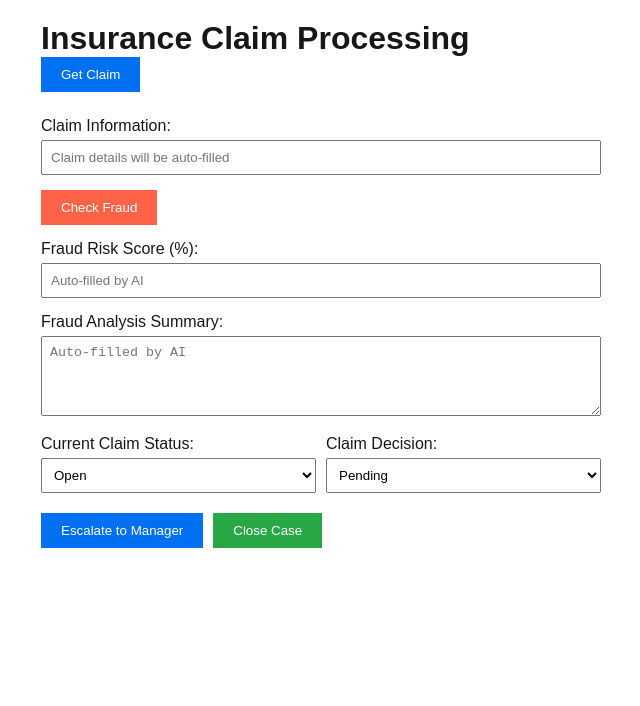
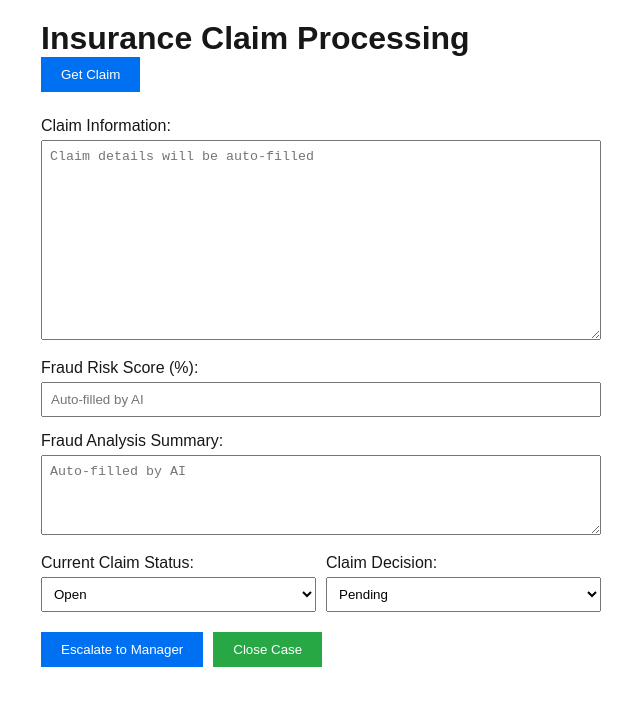
Before and after one commit to AlanDataPortfolio/ey-azure-fn-pipeline, a Next.js app in the folder webapp/: page / in a window 1280 px wide. Shown: the top 706 px of the page, without its empty margins (319-959 px from the left). Built offline with nearby package versions, Linux system fonts and the light colour scheme.

Commit message:
it gets data

```diff
--- a/webapp/pages/api/getClaim.js
+++ b/webapp/pages/api/getClaim.js
@@ -1,3 +1,5 @@
+// pages/api/getClaim.js
+
 import fs from 'fs';
 import path from 'path';
 import csv from 'csv-parser';
@@ -15,8 +17,8 @@ export default async function handler(req, res) {
     .on('end', () => {
       // Find the first claim with status "open" and outcome "pending"
       const openClaim = claims.find(claim =>
-        claim.status.toLowerCase() === 'open' &&
-        claim.outcome.toLowerCase() === 'pending'
+        claim.claimStatus && claim.claimStatus.toLowerCase() === 'open' &&
+        claim.claimOutcome && claim.claimOutcome.toLowerCase() === 'pending'
       );
 
       if (openClaim) {
--- a/webapp/pages/index.js
+++ b/webapp/pages/index.js
@@ -16,11 +16,32 @@ export default function Home() {
       const data = await response.json();
       if (response.ok) {
         // Populate the form with the fetched data
-        setClaimDetails(JSON.stringify(data));
-        setFraudScore(data.fraudProbability || 'N/A');
-        setFraudEvaluation(data.fraudDescription || 'N/A');
-        setClaimStatus(data.status || 'open');
-        setClaimOutcome(data.outcome || 'pending');
+        setClaimDetails(
+          `ClaimID: ${data.ClaimID}\n` +
+          `Time as Customer: ${data.timeAsCustomer}\n` +
+          `Driver Age: ${data.driverAge}\n` +
+          `Insurance Access: ${data.insuranceAccess}\n` +
+          `Insurance Premium: ${data.insurancePremium}\n` +
+          `Driver Gender: ${data.driverGender}\n` +
+          `Education Level: ${data.educationLevel}\n` +
+          `Accident Type: ${data.accidentType}\n` +
+          `Incident Severity: ${data.incidentSeverity}\n` +
+          `Authorities Involved: ${data.authoritiesInvolved}\n` +
+          `Incident Time: ${data.incidentTime}\n` +
+          `Num Vehicles Involved: ${data.numVehiclesInvolved}\n` +
+          `Num Bodily Injuries: ${data.numBodilyInjuries}\n` +
+          `Police Report: ${data.policeReportBool}\n` +
+          `Total Claim Amount: ${data.totalClaimAmount}\n` +
+          `Vehicle Age: ${data.vehicleAge}\n` +
+          `Driver Experience: ${data.driverExperience}\n` +
+          `License Type: ${data.licenseType}\n` +
+          `First Name: ${data.firstName}\n` +
+          `Last Name: ${data.lastName}\n`
+        );
+        setClaimStatus(data.claimStatus || 'open');
+        setClaimOutcome(data.claimOutcome || 'pending');
+        setFraudScore('N/A');
+        setFraudEvaluation('N/A');
         alert('Claim data fetched successfully');
       } else {
         alert(data.message);
@@ -29,12 +50,6 @@ export default function Home() {
       console.error('Error fetching claim:', error);
       alert('An error occurred while fetching the claim');
     }
-  };
-
-  // Placeholder function for checking fraud
-  const checkFraud = () => {
-    alert("Checking fraud analysis...");
-    // Add logic to call the AI/ML model to analyze the claim here
   };
 
   return (
@@ -62,32 +77,14 @@ export default function Home() {
         {/* Claim Details */}
         <div style={{ marginBottom: "15px" }}>
           <label htmlFor="claimDetails">Claim Information:</label>
-          <input
-            type="text"
+          <textarea
             id="claimDetails"
             name="claimDetails"
             value={claimDetails}
             placeholder="Claim details will be auto-filled"
-            style={{ width: "100%", padding: "8px", marginTop: "5px" }}
+            style={{ width: "100%", padding: "8px", marginTop: "5px", height: "200px" }}
             readOnly
           />
-        </div>
-
-        {/* Check Fraud Button */}
-        <div style={{ marginBottom: "15px" }}>
-          <button
-            type="button"
-            onClick={checkFraud}
-            style={{
-              padding: "10px 20px",
-              backgroundColor: "#ff6347",
-              color: "white",
-              border: "none",
-              cursor: "pointer",
-            }}
-          >
-            Check Fraud
-          </button>
         </div>
 
         {/* Fraud Probability */}
@@ -119,7 +116,6 @@ export default function Home() {
 
         {/* Claim Status and Outcome (side by side) */}
         <div style={{ display: "flex", gap: "10px", marginBottom: "15px" }}>
-          {/* Claim Status */}
           <div style={{ flex: 1 }}>
             <label htmlFor="claimStatus">Current Claim Status:</label>
             <select
@@ -134,7 +130,6 @@ export default function Home() {
             </select>
           </div>
 
-          {/* Claim Outcome */}
           <div style={{ flex: 1 }}>
             <label htmlFor="claimOutcome">Claim Decision:</label>
             <select
@@ -152,7 +147,6 @@ export default function Home() {
           </div>
         </div>
 
-        {/* Action Buttons */}
         <div style={{ marginTop: "20px" }}>
           <button
             type="button"
```
